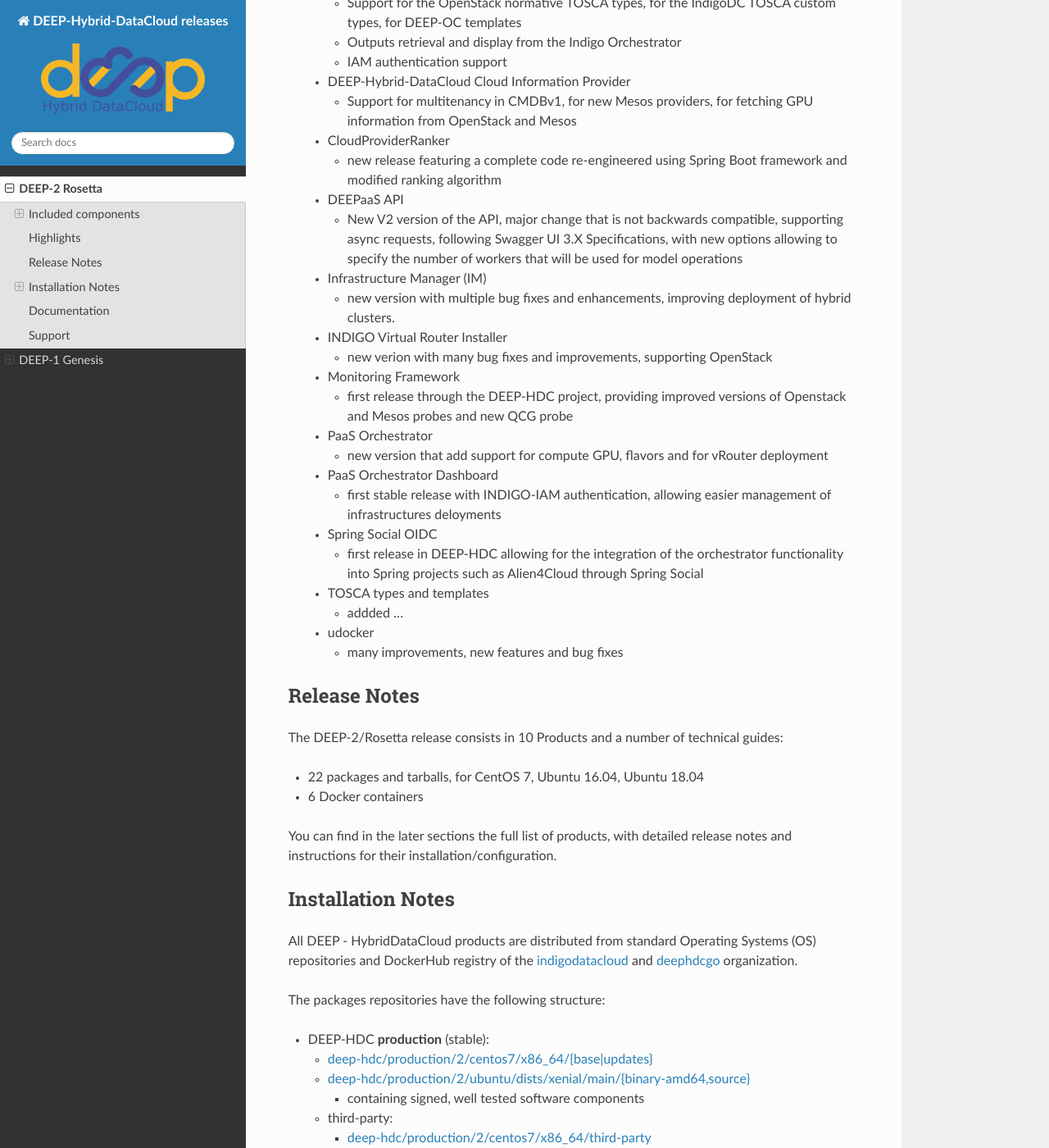
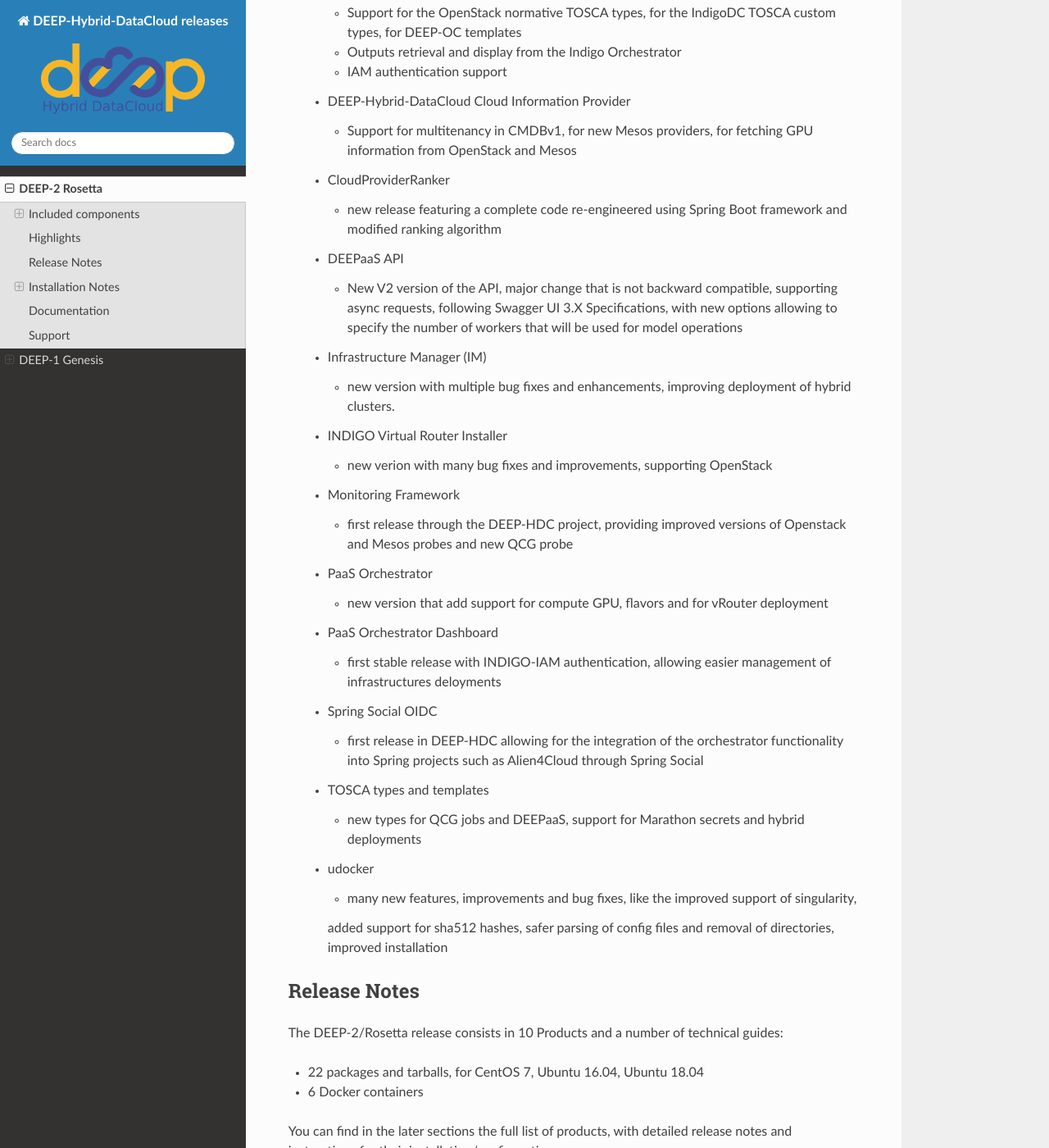
Before and after one commit to deephdc/deep-releases, a Sphinx documentation site: the page built from source/releases/rosetta/index.rst, in a window 1280 px wide and 1400 px high, scrolled down 736 px. Shown: the whole window at 82% size. Built offline with Sphinx 7.4.7 and the Read the Docs theme 2.0.0, drawn with Linux system fonts in a browser that asks for light colours.

Commit message:
small changes

```diff
--- a/source/releases/rosetta/index.rst
+++ b/source/releases/rosetta/index.rst
@@ -47,7 +47,7 @@
 
  - DEEPaaS API
 
-   - New V2 version of the API, major change that is not backwards compatible, supporting async requests, following Swagger UI 3.X Specifications, with new options allowing to specify the number of workers that will be used for model operations
+   - New V2 version of the API, major change that is not backward compatible, supporting async requests, following Swagger UI 3.X Specifications, with new options allowing to specify the number of workers that will be used for model operations
 
  - Infrastructure Manager (IM)
 
@@ -75,11 +75,12 @@
 
  - TOSCA types and templates
 
-   - addded ...
+   - new types for QCG jobs and DEEPaaS, support for Marathon secrets and hybrid deployments
 
  - udocker
 
-   - many improvements,   new features and bug fixes
+   - many new features, improvements and bug fixes, like the improved support of singularity,
+   added support for sha512 hashes, safer parsing of config files and removal of directories, improved installation
 
 
 Release Notes
--- a/source/releases/rosetta/ttt/v4.0.0.rst
+++ b/source/releases/rosetta/ttt/v4.0.0.rst
@@ -9,7 +9,7 @@
 List of RfCs
 ~~~~~~~~~~~~
 
- - TOSCA types v. 4.0.0
+ - TOSCA types v. 4.0.0, tested with Ansible 2.6.20
 
     - Added new type for QCG job
     - Added new types and artifacts for vRouter components
```
